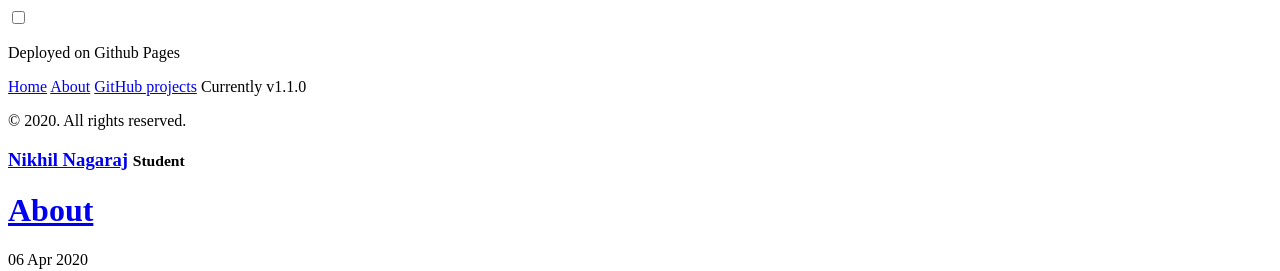
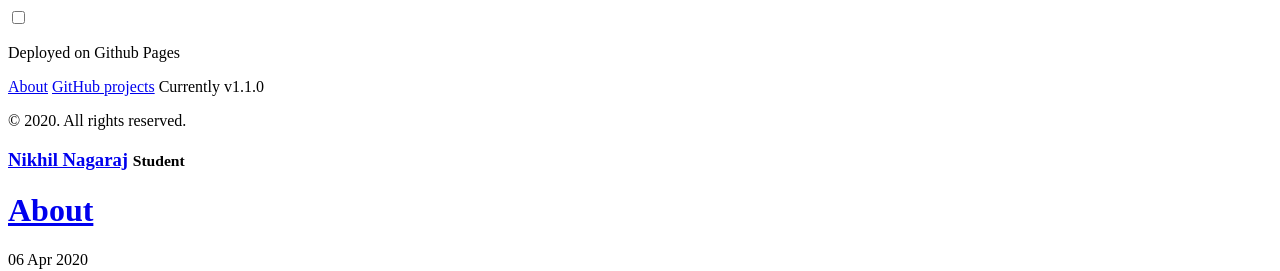
Before and after one commit to nick-nagaraj/nick-nagaraj.github.io, a Jekyll site: the page built from index.html, in a window 1280 px wide and 900 px high. Shown: the top 271 px of the window. Built offline with Jekyll 4.4.1, drawn with Linux system fonts in a browser that asks for light colours; the list of posts is cut into pages by our own code.

Commit message:
Update sidebar.html

```diff
--- a/_includes/sidebar.html
+++ b/_includes/sidebar.html
@@ -9,7 +9,6 @@
   </div>
 
   <nav class="sidebar-nav">
-    <a class="sidebar-nav-item{% if page.title == 'Home' %} active{% endif %}" href="{{ '/' | absolute_url }}">Home</a>
 
     {% comment %}
       The code below dynamically generates a sidebar nav of pages with
@@ -20,7 +19,7 @@
     {% for node in pages_list %}
       {% if node.title != null %}
         {% if node.layout == "page" %}
-          <a class="sidebar-nav-item{% if page.url == node.url %} active{% endif %}" href="{{ node.url | absolute_url }}">{{ node.title }}</a>
+          <a class="sidebar-nav-item{% if page.url == node.url %} active{% endif %}" href="https://nick-nagaraj.github.io/">{{ node.title }}</a>
         {% endif %}
       {% endif %}
     {% endfor %}
```
